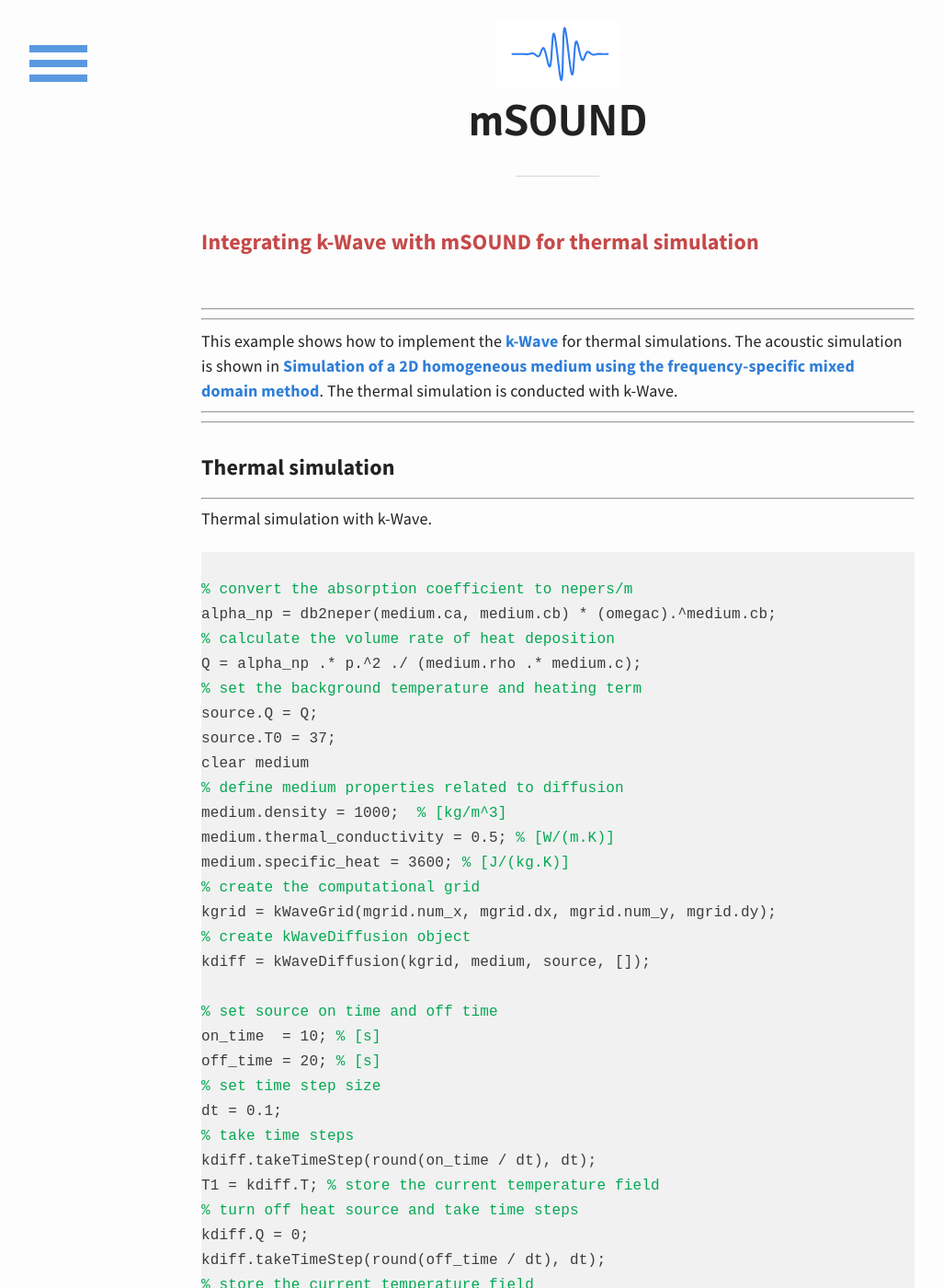
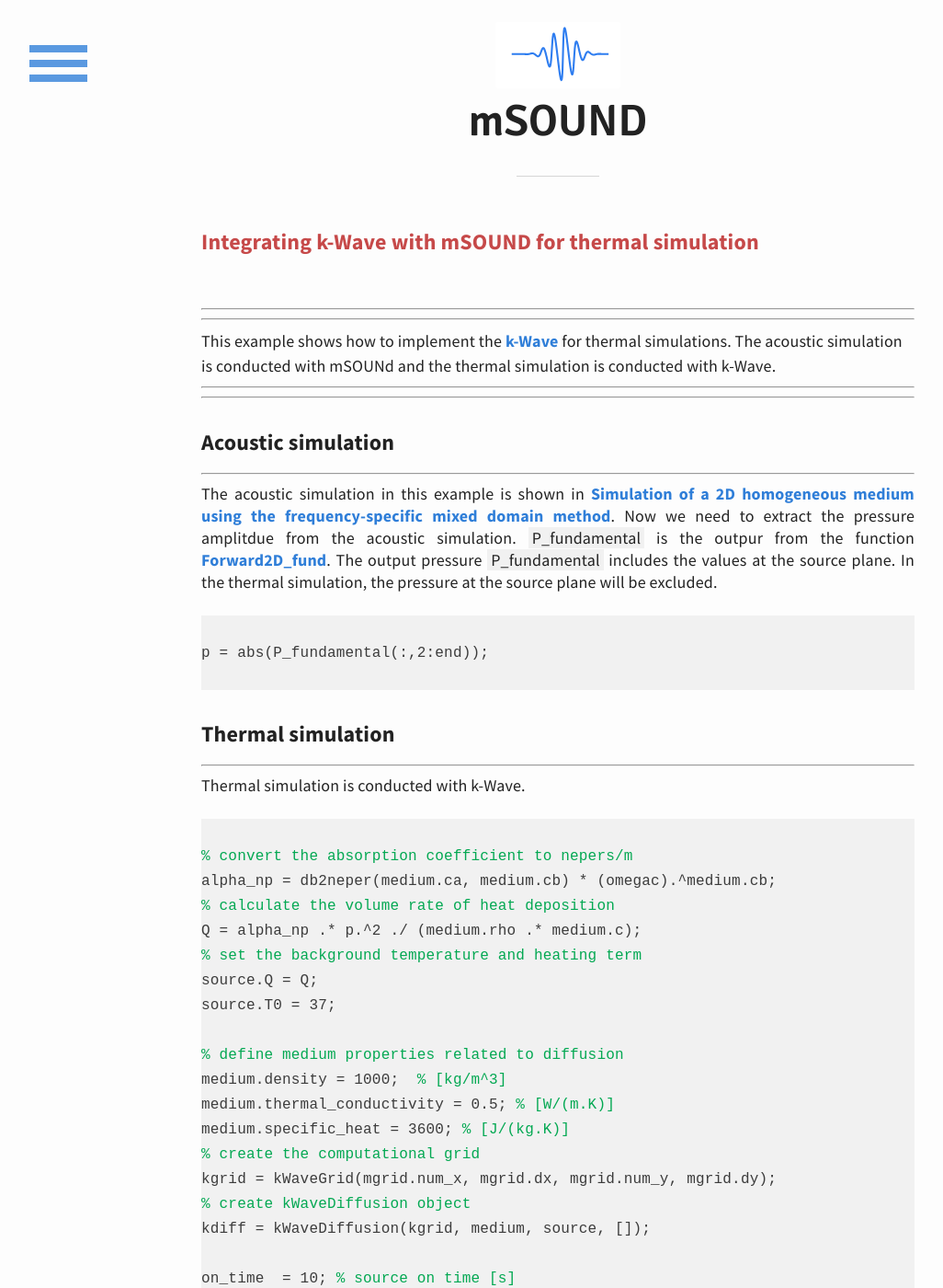
Before and after one commit to m-SOUND/mSOUND, a Jekyll site: the page built from _posts/2019-07-21-combine-k-Wave-diffusion.html, in a window 1280 px wide and 1400 px high. Shown: the whole window at 92% size, without its empty margins (33-1059 px from the left). Built offline with Jekyll 4.4.1, drawn with Linux system fonts in a browser that asks for light colours; some of the changed text lies outside the part shown.

Commit message:
Update 2019-07-21-combine-k-Wave-diffusion.html

```diff
--- a/_posts/2019-07-21-combine-k-Wave-diffusion.html
+++ b/_posts/2019-07-21-combine-k-Wave-diffusion.html
@@ -5,18 +5,33 @@
 <br>
 <hr>
 <hr>
-This example shows how to implement the <a href="http://www.k-wave.org/">k-Wave</a> for thermal simulations. The acoustic simulation
-is shown in <a href="https://m-sound.github.io/mSOUND/FSMDM_2D_homogeneous">Simulation of a 2D homogeneous medium using the
-frequency-specific mixed domain method</a>. The thermal simulation is conducted with k-Wave.
+This example shows how to implement the <a href="http://www.k-wave.org/">k-Wave</a> for thermal simulations.
+The acoustic simulation is conducted with mSOUNd and the thermal simulation is conducted with k-Wave.
 <hr>
 <hr>
+</p>
+
+<!---Acoustic simulation--->
+<h6>Acoustic simulation</h6>
+<hr>
+<p>
+The acoustic simulation in this example is shown in <a href="https://m-sound.github.io/mSOUND/FSMDM_2D_homogeneous">
+Simulation of a 2D homogeneous medium using the frequency-specific mixed domain method</a>.
+Now we need to extract the pressure amplitdue from the acoustic simulation.
+<span style="background-color:#f1f1f1">P_fundamental</span> is the outpur from the function
+<a href="/mSOUND/function.html#Forward2D_fund">Forward2D_fund</a>. The output pressure
+<span style="background-color:#f1f1f1">P_fundamental</span> includes the values at the source plane. In the thermal simulation,
+the pressure at the source plane will be excluded.
+<pre> <code>
+p = abs(P_fundamental(:,2:end));
+</code>  </pre>
 </p>
 
 <!---k-Wave simulation--->
 <h6>Thermal simulation</h6>
 <hr>
 <p>
-Thermal simulation with k-Wave.
+Thermal simulation is conducted with k-Wave.
 <pre> <code>
 <font color="#03a852">% convert the absorption coefficient to nepers/m</font>
 alpha_np = db2neper(medium.ca, medium.cb) * (omegac).^medium.cb;
@@ -25,7 +40,7 @@
 <font color="#03a852">% set the background temperature and heating term</font>
 source.Q = Q;
 source.T0 = 37;
-clear medium
+
 <font color="#03a852">% define medium properties related to diffusion</font>
 medium.density = 1000;  <font color="#03a852">% [kg/m^3]</font>
 medium.thermal_conductivity = 0.5; <font color="#03a852">% [W/(m.K)]</font>
@@ -35,14 +50,14 @@
 <font color="#03a852">% create kWaveDiffusion object</font>
 kdiff = kWaveDiffusion(kgrid, medium, source, []);
 
-<font color="#03a852">% set source on time and off time</font>
-on_time  = 10; <font color="#03a852">% [s]</font>
-off_time = 20; <font color="#03a852">% [s]</font>
-<font color="#03a852">% set time step size</font>
-dt = 0.1;
+on_time  = 10; <font color="#03a852">% source on time [s]</font>
+off_time = 20; <font color="#03a852">% source off time [s]</font>
+
+dt = 0.1; <font color="#03a852">% set time step size [s]</font>
 <font color="#03a852">% take time steps</font>
 kdiff.takeTimeStep(round(on_time / dt), dt);
 T1 = kdiff.T; <font color="#03a852">% store the current temperature field</font>
+
 <font color="#03a852">% turn off heat source and take time steps</font>
 kdiff.Q = 0;
 kdiff.takeTimeStep(round(off_time / dt), dt);
```
